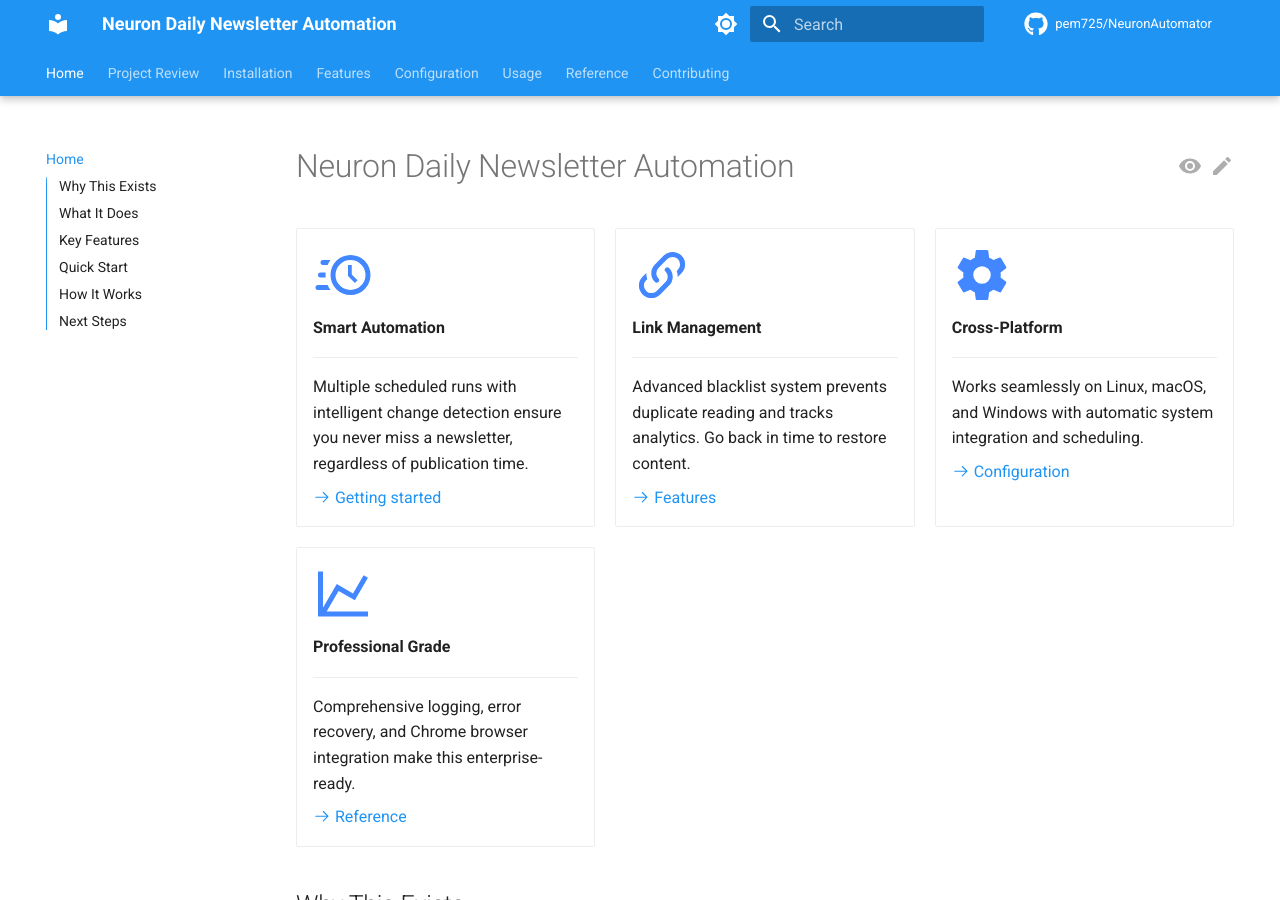
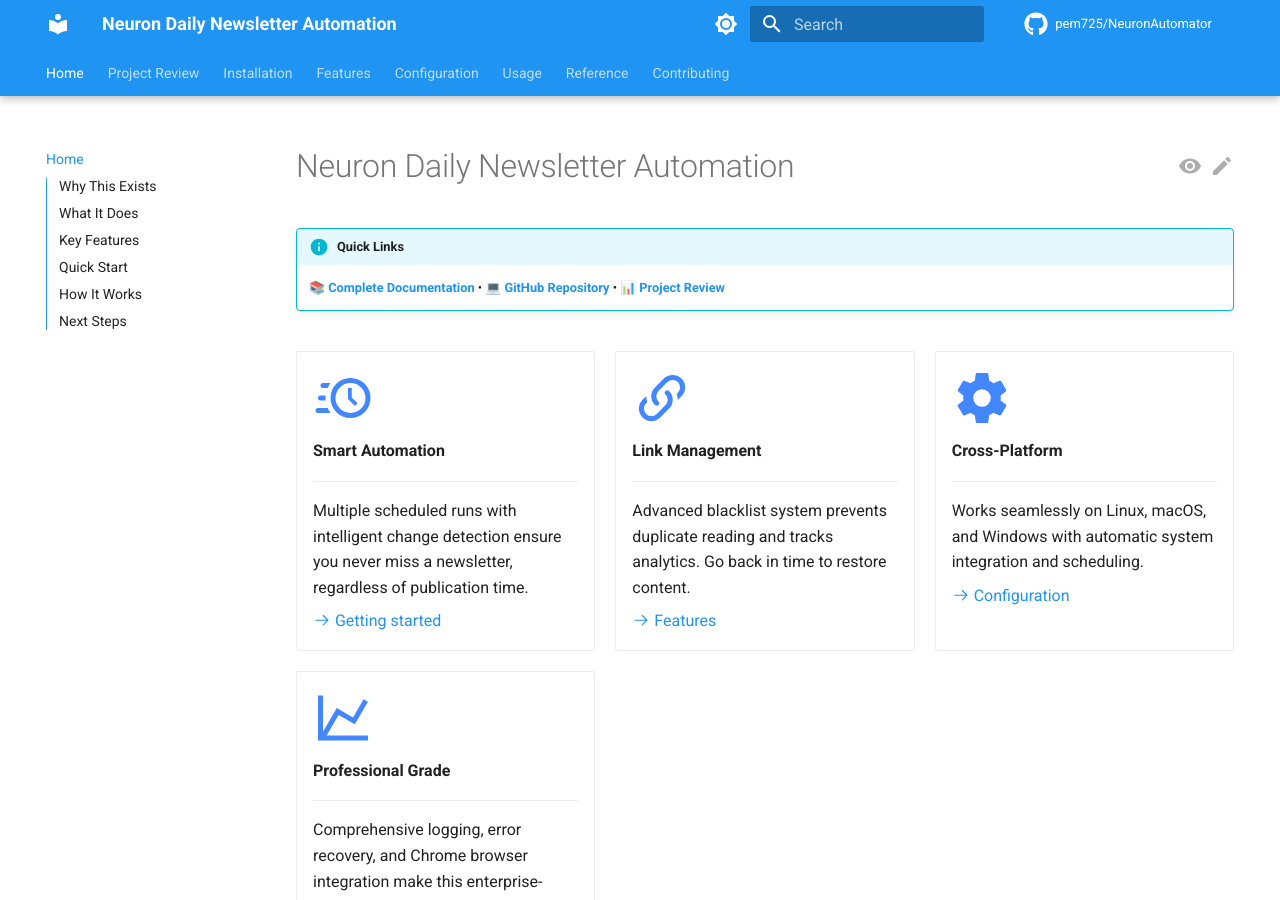
Before and after one commit to pem725/NeuronAutomator, an MkDocs documentation site: the page built from docs/index.md, in a window 1280 px wide and 900 px high. Built offline with MkDocs 1.6.1 and Material for MkDocs 9.7.7, drawn with Linux system fonts in a browser that asks for light colours; emoji names are drawn with the system emoji font; comment, search, counter and statistics services are not loaded; the version menu is left out.

Commit message:
Add Netlify website URL to documentation
This commit prominently displays the live documentation website URL
across multiple key files for better discoverability.

Changes:
- Added website link banner to README.md (with GitHub repo link)
- Updated mkdocs.yml site_url to correct Netlify URL
- Added Quick Links banner to docs/index.md homepage
- Links now point to https://neuronautomator.netlify.app/

The website URL is now visible in:
1. README.md - Top section with GitHub repo link
2. Documentation homepage - Quick Links info box
3. MkDocs configuration - Correct site_url for SEO

This ensures users can easily find:
- Live documentation website
- GitHub repository
- Project review document

🤖 Generated with [Claude Code](https://claude.com/claude-code)

Co-Authored-By: Claude <noreply@anthropic.com>

```diff
--- a/docs/index.md
+++ b/docs/index.md
@@ -1,4 +1,7 @@
 # Neuron Daily Newsletter Automation
+
+!!! info "Quick Links"
+    📚 **[Complete Documentation](https://neuronautomator.netlify.app/)** • 💻 **[GitHub Repository](https://github.com/pem725/NeuronAutomator)** • 📊 **[Project Review](PROJECT_REVIEW.md)**
 
 <div class="grid cards" markdown>
 
--- a/mkdocs.yml
+++ b/mkdocs.yml
@@ -1,7 +1,7 @@
 site_name: Neuron Daily Newsletter Automation
 site_description: Cross-platform automation system for the Neuron Daily newsletter
 site_author: AI Assistant
-site_url: https://neuron-automator.netlify.app
+site_url: https://neuronautomator.netlify.app
 
 # Repository
 repo_name: pem725/NeuronAutomator
```
Also changed, not shown: README.md (+2 -0 lines).
